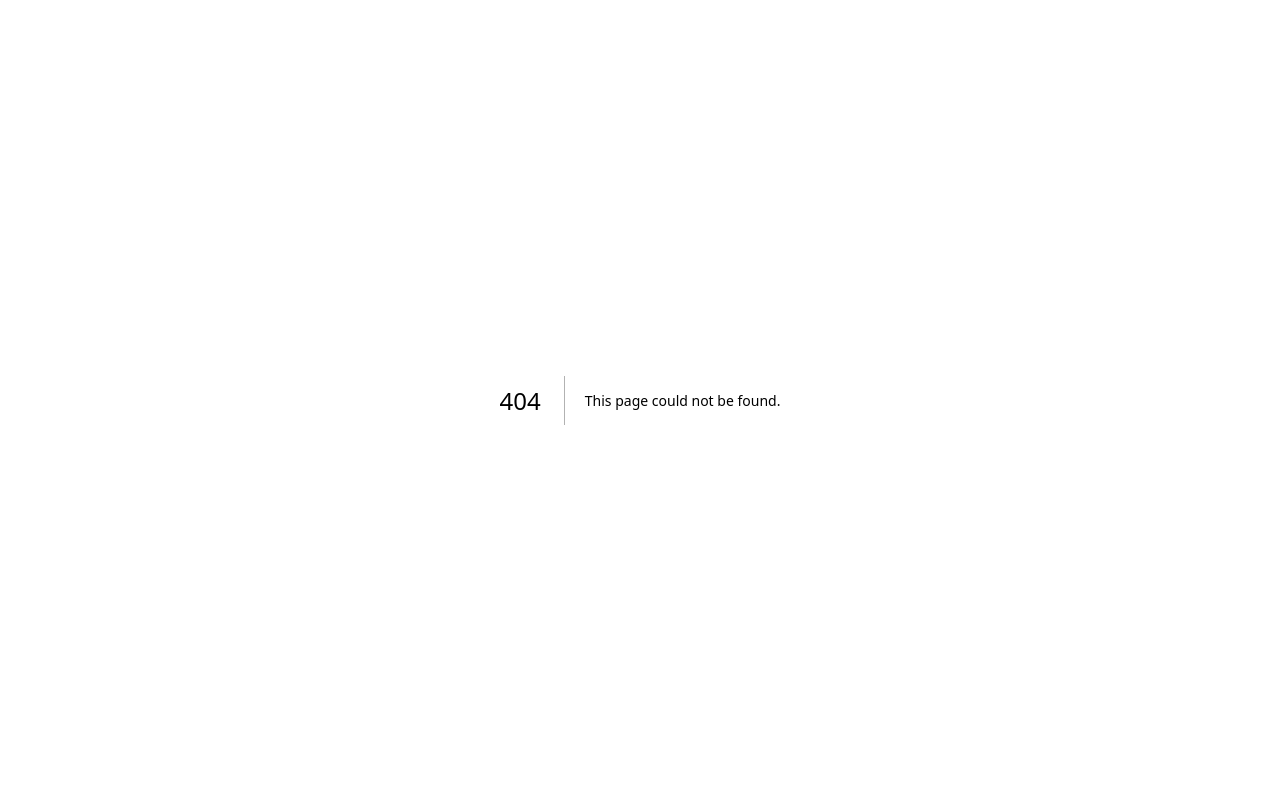
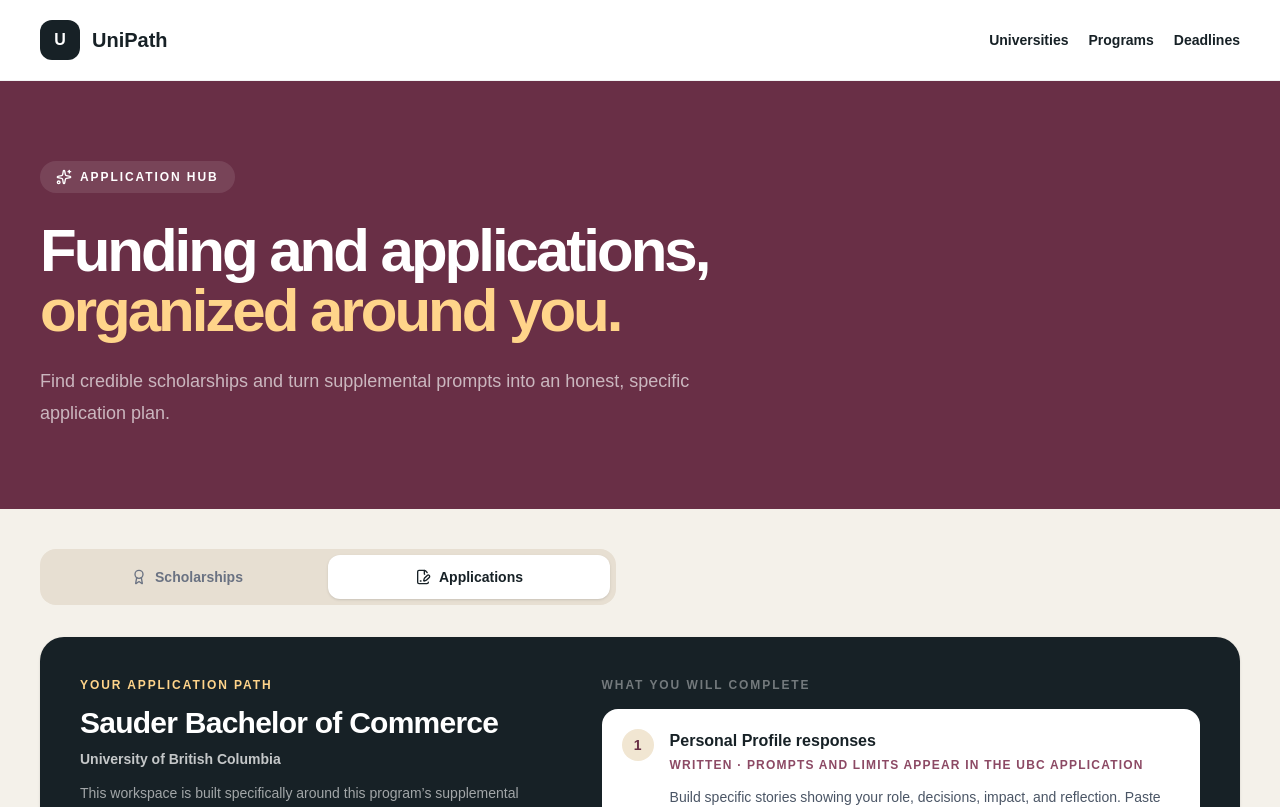
Before and after one commit to jordanwong1188-star/UniPath, a Next.js app in the folder unipath/: page /applications/1 in a window 1280 px wide. Before the commit this address had no page. Shown: the top 807 px of the page. Built offline with nearby package versions, Linux system fonts and the light colour scheme.

Commit message:
Add program-specific application route

```diff
--- /dev/null
+++ b/unipath/app/applications/[id]/page.tsx
@@ -0,0 +1,12 @@
+"use client";
+
+import { useParams } from "next/navigation";
+import { ApplicationHub, applicationProfiles } from "../../application-hub/page";
+
+export default function ProgramApplicationPage() {
+  const params = useParams<{ id: string }>();
+  const id = Array.isArray(params.id) ? params.id[0] : params.id;
+  const exists = applicationProfiles.some(item => item.id === id);
+
+  return <ApplicationHub mode="applications" initialApplicationId={exists ? id : applicationProfiles[0].id} showChooser={false} />;
+}
```
